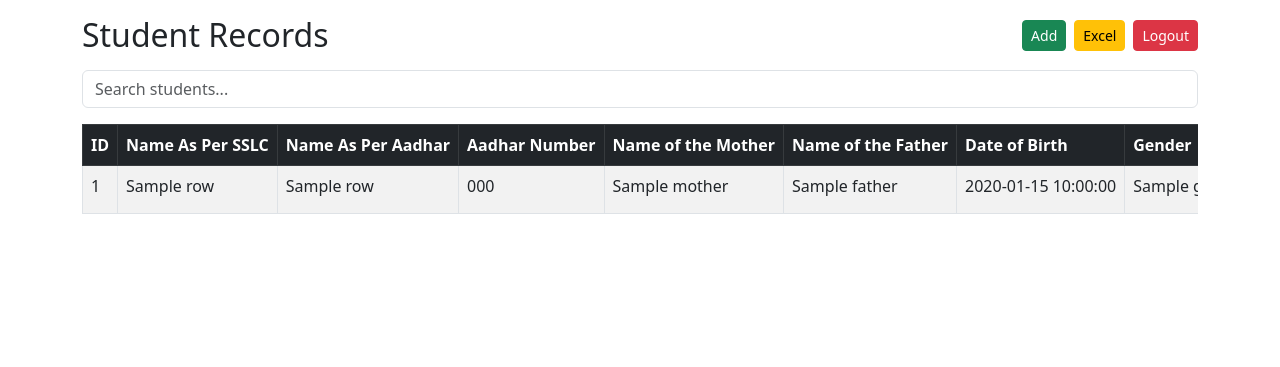
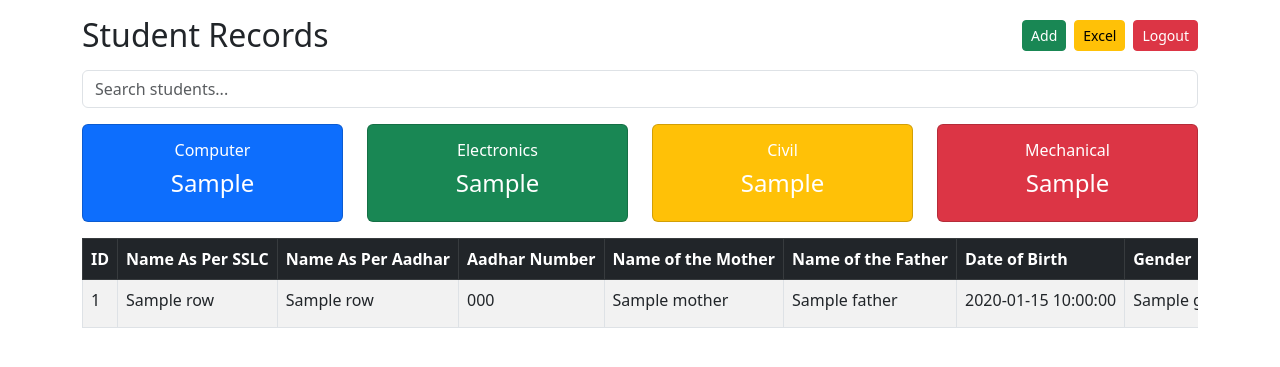
Before and after one commit to Praveen-8584/GPTA_ADMISSION_2026, a Flask app: template templates/dashboard.html in a window 1280 px wide. Shown: the top 367 px of the page. Run offline with Flask 3, Linux system fonts and the light colour scheme; the template is opened without the code that fills it: most values are stand-ins (such as "Sample title", 1, 10 or a date in 2020); some libraries are stand-ins or nearby versions.

Commit message:
Update dashboard.html

```diff
--- a/templates/dashboard.html
+++ b/templates/dashboard.html
@@ -39,6 +39,46 @@
 
     <!-- Search Box -->
     <input type="text" id="searchInput" class="form-control mb-3" placeholder="Search students...">
+
+    <div class="row mb-3">
+
+    <div class="col-6 col-md-3">
+        <div class="card text-white bg-primary">
+            <div class="card-body text-center">
+                <h6>Computer</h6>
+                <h4>{{ stats["Computer Science & Engineering"] }}</h4>
+            </div>
+        </div>
+    </div>
+
+    <div class="col-6 col-md-3">
+        <div class="card text-white bg-success">
+            <div class="card-body text-center">
+                <h6>Electronics</h6>
+                <h4>{{ stats["Electronics & Communication Engineering"] }}</h4>
+            </div>
+        </div>
+    </div>
+
+    <div class="col-6 col-md-3 mt-2 mt-md-0">
+        <div class="card text-white bg-warning">
+            <div class="card-body text-center">
+                <h6>Civil</h6>
+                <h4>{{ stats["Civil Engineering"] }}</h4>
+            </div>
+        </div>
+    </div>
+
+    <div class="col-6 col-md-3 mt-2 mt-md-0">
+        <div class="card text-white bg-danger">
+            <div class="card-body text-center">
+                <h6>Mechanical</h6>
+                <h4>{{ stats["Mechanical Engineering"] }}</h4>
+            </div>
+        </div>
+    </div>
+
+</div>
 
     <!-- Table -->
     <div class="table-responsive">
```
